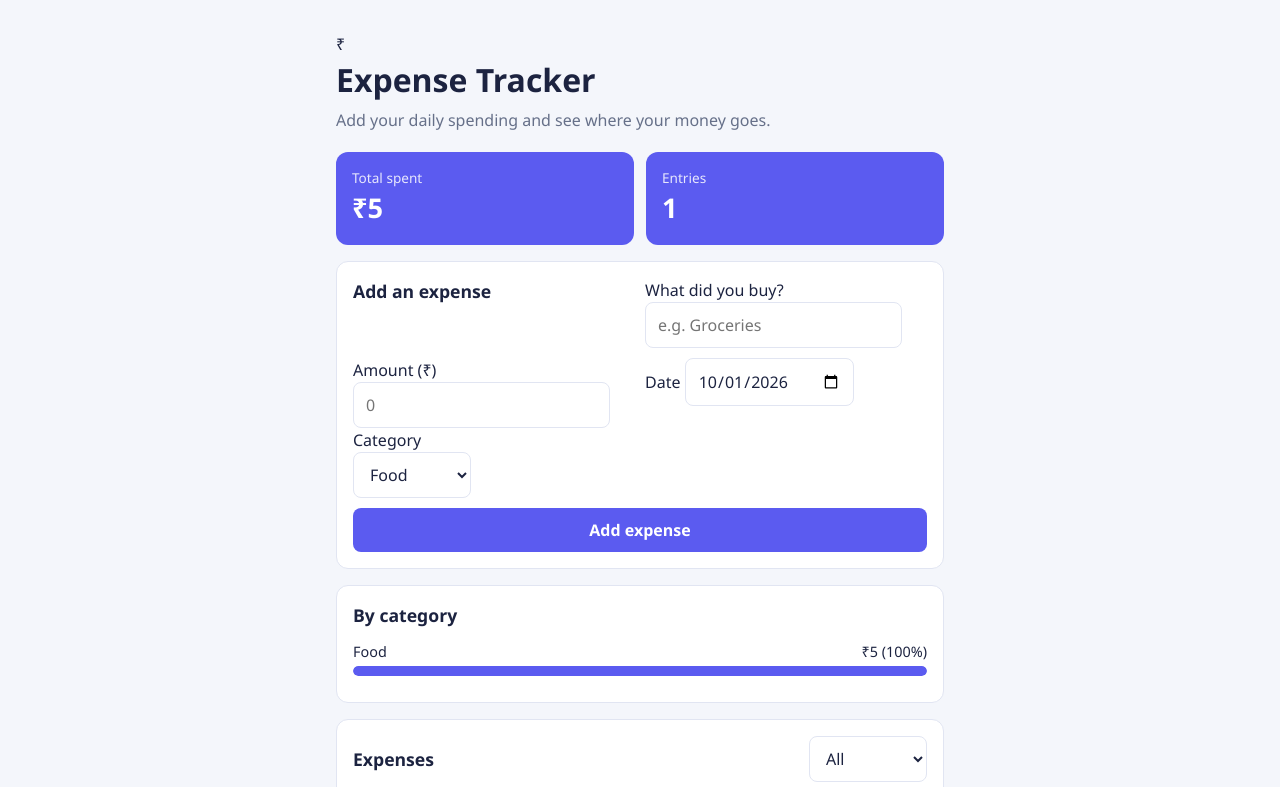
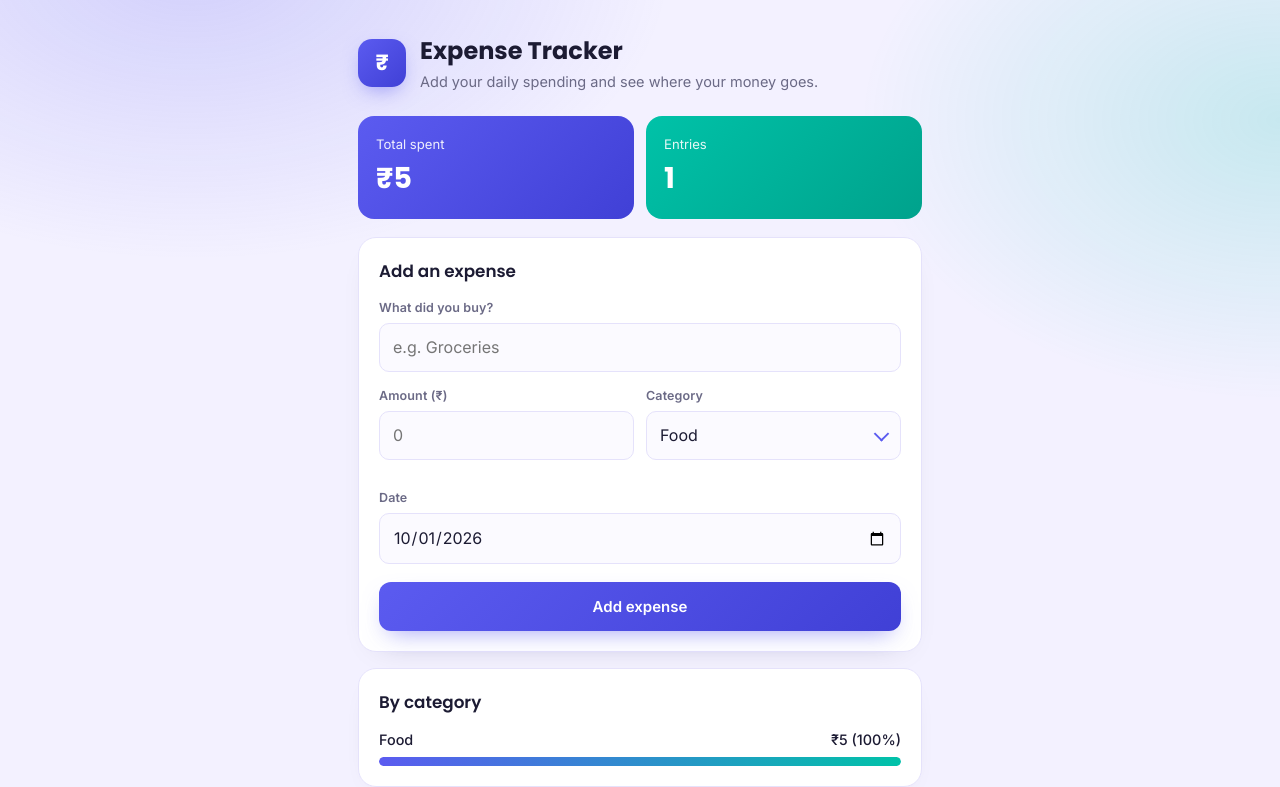
Before and after one commit to archana70455-hue/expense-tracker, a plain HTML site: page index.html in a window 1280 px wide. Both pictures are taken after typing "Sample", "5" into the empty fields and a click on the button "Add expense". Shown: the top 787 px of the page. Drawn offline with Linux system fonts and the light colour scheme.

Commit message:
CSS variables and update styles

```diff
--- a/style.css
+++ b/style.css
@@ -1,33 +1,72 @@
-:root{--bg:#f4f6fb;--ink:#1c2340;--muted:#667089;--brand:#5b5bf0;--line:#e1e5f2;--white:#fff}
+:root{
+  --bg:#f3f1ff;--ink:#1c1b33;--muted:#6b6a86;--brand:#5b5bf0;--brand-dark:#4040d6;
+  --accent:#00c2a8;--line:#e5e2fb;--white:#fff;
+  --head:"Poppins","Segoe UI",Arial,sans-serif;--body:"Inter","Segoe UI",Arial,sans-serif;
+}
 *{box-sizing:border-box;margin:0;padding:0}
-body{font-family:"Segoe UI",Arial,sans-serif;background:var(--bg);color:var(--ink);line-height:1.5}
-.app{max-width:640px;margin:0 auto;padding:32px 16px 48px}
-h1{font-size:2rem}
-h2{font-size:1.1rem;margin-bottom:12px}
-.sub{color:var(--muted);margin:4px 0 20px}
-.summary{display:grid;grid-template-columns:1fr 1fr;gap:12px;margin-bottom:16px}
-.total{background:var(--brand);color:#fff;border-radius:12px;padding:16px}
-.total span{display:block;font-size:.85rem;opacity:.85}
-.total strong{font-size:1.7rem}
-.card{background:var(--white);border:1px solid var(--line);border-radius:12px;padding:16px;margin-bottom:16px}
-form{display:grid;grid-template-columns:1fr 1fr;gap:10px}
-form input[type=text],form button{grid-column:1/-1}
-input,select,button{font:inherit;padding:10px 12px;border:1px solid var(--line);border-radius:8px;background:#fff;color:var(--ink)}
-button{background:var(--brand);color:#fff;border:0;font-weight:600;cursor:pointer}
-button:hover{background:#4a4ad6}
+body{font-family:var(--body);background:var(--bg);color:var(--ink);line-height:1.55;min-height:100vh;position:relative;overflow-x:hidden}
+.bg-glow{position:fixed;inset:0;z-index:-1;background:
+  radial-gradient(480px 300px at 15% -5%, rgba(91,91,240,.22), transparent),
+  radial-gradient(420px 280px at 100% 15%, rgba(0,194,168,.18), transparent)}
+.app{max-width:600px;margin:0 auto;padding:32px 18px 56px}
+
+.app-head{display:flex;align-items:center;gap:14px;margin-bottom:22px}
+.app-icon{width:48px;height:48px;border-radius:14px;background:linear-gradient(135deg,var(--brand),var(--brand-dark));color:#fff;display:grid;place-items:center;font:700 22px var(--head);box-shadow:0 8px 20px -6px rgba(91,91,240,.55);flex-shrink:0}
+h1{font-family:var(--head);font-size:1.5rem;font-weight:700}
+h2{font-family:var(--head);font-size:1.05rem;font-weight:600;margin-bottom:14px}
+.sub{color:var(--muted);font-size:14.5px;margin-top:2px}
+
+.summary{display:grid;grid-template-columns:1fr 1fr;gap:12px;margin-bottom:18px}
+.total{background:linear-gradient(135deg,var(--brand),var(--brand-dark));color:#fff;border-radius:16px;padding:18px 18px}
+.total.alt{background:linear-gradient(135deg,var(--accent),#00a28c)}
+.total span{display:block;font-size:.82rem;opacity:.9;margin-bottom:2px}
+.total strong{font-family:var(--head);font-size:1.8rem}
+
+.card{background:var(--white);border:1px solid var(--line);border-radius:18px;padding:20px;margin-bottom:16px;box-shadow:0 10px 30px -22px rgba(28,27,51,.25)}
+.field{margin-bottom:14px}
+.field:last-of-type{margin-bottom:0}
+.field-row{display:grid;grid-template-columns:1fr 1fr;gap:12px;margin-bottom:14px}
+label{display:block;font-size:12.5px;font-weight:600;color:var(--muted);margin-bottom:6px;letter-spacing:.01em}
+
+input,select,button{font:inherit}
+input{width:100%;padding:11px 13px;border:1.5px solid var(--line);border-radius:10px;background:#fbfaff;color:var(--ink)}
+input:focus{outline:none;border-color:var(--brand);box-shadow:0 0 0 3px rgba(91,91,240,.15)}
+
+/* Custom-styled select: removes the native OS blue highlight look by
+   restyling the control; the dropdown panel itself uses the OS menu,
+   but the visible control now matches the brand theme. */
+.select-wrap{position:relative}
+.select-wrap::after{content:"";position:absolute;right:14px;top:50%;width:9px;height:9px;border:2px solid var(--brand);border-left:0;border-top:0;transform:translateY(-70%) rotate(45deg);pointer-events:none}
+.select-wrap select{
+  width:100%;appearance:none;-webkit-appearance:none;-moz-appearance:none;
+  padding:11px 36px 11px 13px;border:1.5px solid var(--line);border-radius:10px;
+  background:#fbfaff;color:var(--ink);cursor:pointer;
+}
+.select-wrap select:focus{outline:none;border-color:var(--brand);box-shadow:0 0 0 3px rgba(91,91,240,.15)}
+.select-wrap.small{display:inline-block;min-width:130px}
+.select-wrap.small select{padding:8px 32px 8px 12px;font-size:14px;border-radius:9px}
+.select-wrap.small::after{right:12px;width:7px;height:7px}
+
+button{display:block;width:100%;margin-top:18px;background:linear-gradient(135deg,var(--brand),var(--brand-dark));color:#fff;border:0;padding:13px;border-radius:12px;font-weight:600;font-size:15px;cursor:pointer;box-shadow:0 10px 24px -10px rgba(91,91,240,.6)}
+button:hover{filter:brightness(1.05)}
 :focus-visible{outline:3px solid var(--brand);outline-offset:2px}
-.row{display:flex;justify-content:space-between;align-items:center;margin-bottom:8px}
+
+.row{display:flex;justify-content:space-between;align-items:center;margin-bottom:10px}
 .row h2{margin:0}
-.bar{margin-bottom:10px;font-size:.9rem}
-.bar .top{display:flex;justify-content:space-between;margin-bottom:4px}
-.bar .track{height:10px;background:var(--bg);border-radius:6px;overflow:hidden}
-.bar .fill{height:100%;background:var(--brand);border-radius:6px;transition:width .3s}
+.bar{margin-bottom:12px;font-size:.9rem}
+.bar:last-child{margin-bottom:0}
+.bar .top{display:flex;justify-content:space-between;margin-bottom:5px;font-weight:500}
+.bar .track{height:9px;background:var(--bg);border-radius:6px;overflow:hidden}
+.bar .fill{height:100%;background:linear-gradient(90deg,var(--brand),var(--accent));border-radius:6px;transition:width .3s}
+
 ul{list-style:none}
-li{display:flex;justify-content:space-between;align-items:center;gap:12px;padding:10px 0;border-bottom:1px solid var(--line)}
+li{display:flex;justify-content:space-between;align-items:center;gap:12px;padding:12px 0;border-bottom:1px solid var(--line)}
 li:last-child{border-bottom:0}
-.info small{display:block;color:var(--muted)}
-.right{display:flex;align-items:center;gap:12px;font-weight:600}
-.del{background:none;color:#d93a4a;padding:4px 8px;font-size:1.1rem}
-.del:hover{background:#fdecee}
-.empty{color:var(--muted);text-align:center;padding:12px}
-@media(max-width:480px){form{grid-template-columns:1fr}}
+.info small{display:block;color:var(--muted);font-size:13px;margin-top:2px}
+.right{display:flex;align-items:center;gap:10px;font-weight:600}
+.del{background:#fdecee;color:#d93a4a;border:0;width:28px;height:28px;border-radius:8px;font-size:1.05rem;line-height:1;cursor:pointer}
+.del:hover{background:#fbd9dc}
+.empty{color:var(--muted);text-align:center;padding:14px;font-size:14.5px}
+.app-foot{text-align:center;color:var(--muted);font-size:13px;margin-top:8px}
+
+@media(max-width:420px){.field-row{grid-template-columns:1fr}}
```
